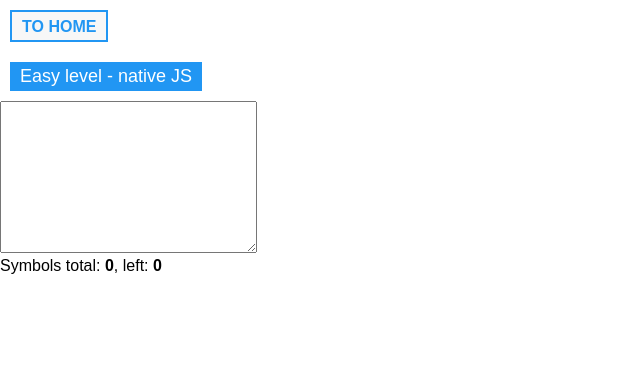
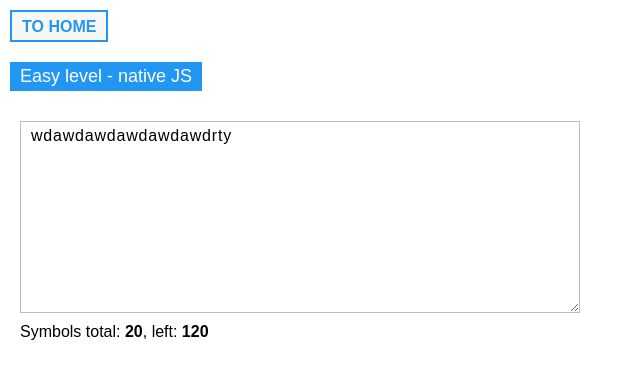
Before and after one commit to glaserg0001/jslearn, a plain HTML site: page task.html in a window 1280 px wide. Shown: the whole page, without its empty margins (0-643 px from the left). Drawn offline with Linux system fonts and the light colour scheme.

Commit message:
in progress

```diff
--- a/sass/_base.sass
+++ b/sass/_base.sass
@@ -51,3 +51,23 @@ a
 	font-weight: 700
 	&:hover
 		background-color: transparent
+
+.wrapper
+	max-width: 600px
+	padding: 20px
+
+.input
+	display: block
+	width: 100%
+	padding: 5px 10px
+	margin-bottom: 10px
+	font-size: 16px
+	font-family: inherit
+	letter-spacing: .05em
+	border: 1px solid #bdbdbd
+	resize: vertical
+	&:hover
+	&:focus
+		outline: none
+
+textarea.input
--- a/task.html
+++ b/task.html
@@ -12,8 +12,10 @@
 		<li class="list-item"><a href="https://confluence.ontrq.com/pages/viewpage.action?spaceKey=KB&title=Easy+level+-+native+JS" target="_blank">Easy level - native JS</a></li>
 	</ul>
 
-	<textarea name="message" id="js-message" cols="30" rows="10"></textarea>
-	<p>Symbols total: <b id="js-message-left-total">0</b>, left: <b id="js-message-left-symbols">0</b></p>
+	<div class="wrapper">
+		<textarea class="input" name="message" id="js-message" cols="30" rows="10" spellcheck="false">wdawdawdawdawdawdrty</textarea>
+		<p>Symbols total: <b id="js-message-left-total">0</b>, left: <b id="js-message-left-symbols">0</b></p>
+	</div>
 
 	<script>
 
@@ -30,10 +32,37 @@
 				this.events();
 			},
 
-			events: function() {},
-			// ... put you methods here
+			events: function() {
+				this.counterTotal();
+				this.listener();
+			},
+
+			counterTotal: function() {
+				var countChar = this.textArea.value.length;
+				var countCharLeft = this.maxChar - countChar;
+
+				this.textAreaTotal.innerHTML = countChar;
+				this.textAreaLeft.innerHTML = countCharLeft;
+			},
+
+			listener: function() {
+				this.textArea.onkeyup = function (e) {
+					// console.log(e);
+					TextCounter.counterTotal()
+				}
+			}
+
 		};
 
+		TextCounter.init();
+
+
+	</script>
+
+	<script>
+		// 1. додати прослушку для keyup
+		// 2. заборона вводу тексту більше 140 символів
+		// 3. розрфшити ввод: all arrows, backspace, insert, delete, home, end
 	</script>
 
 </body>
```
Also changed, not shown: css/main.css.
